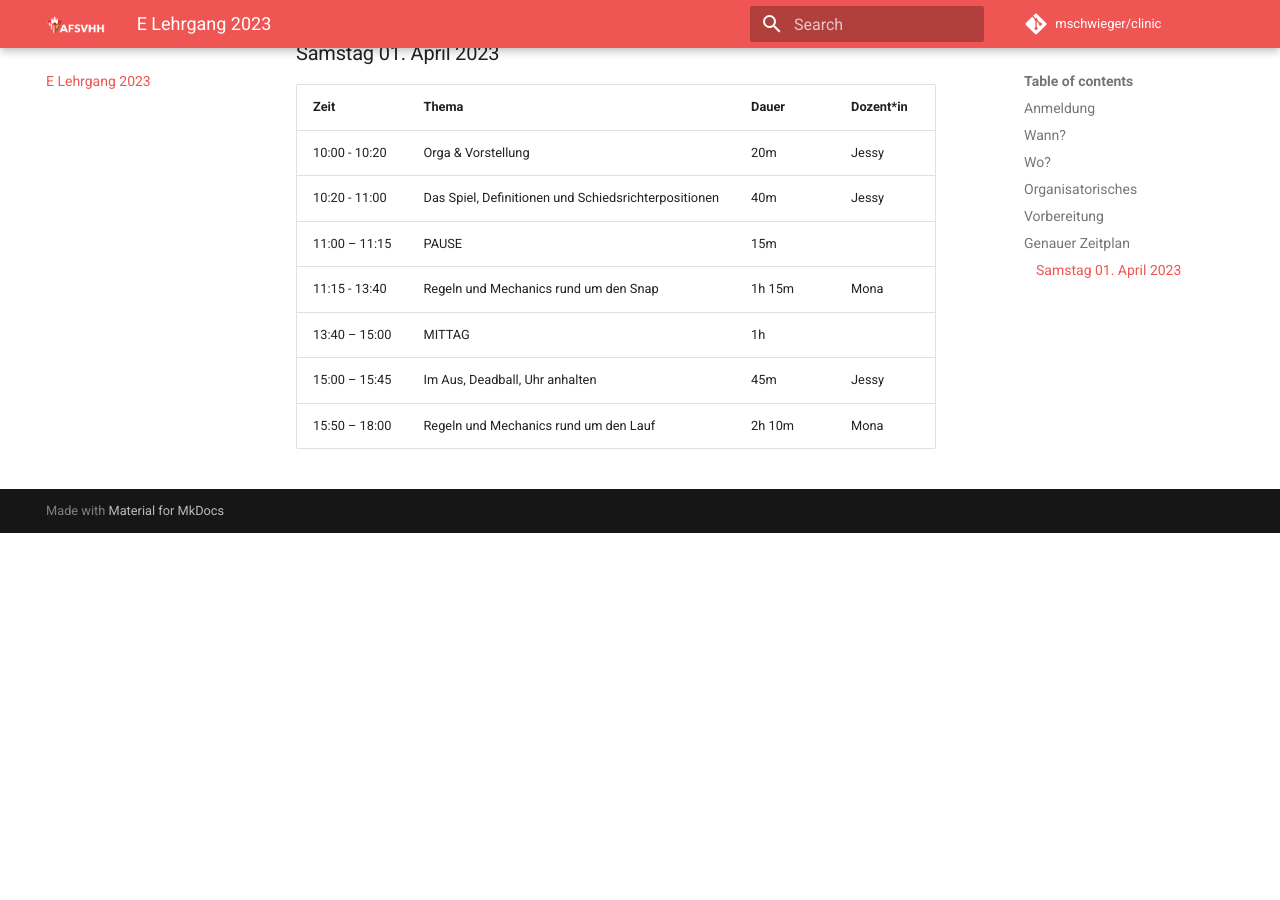
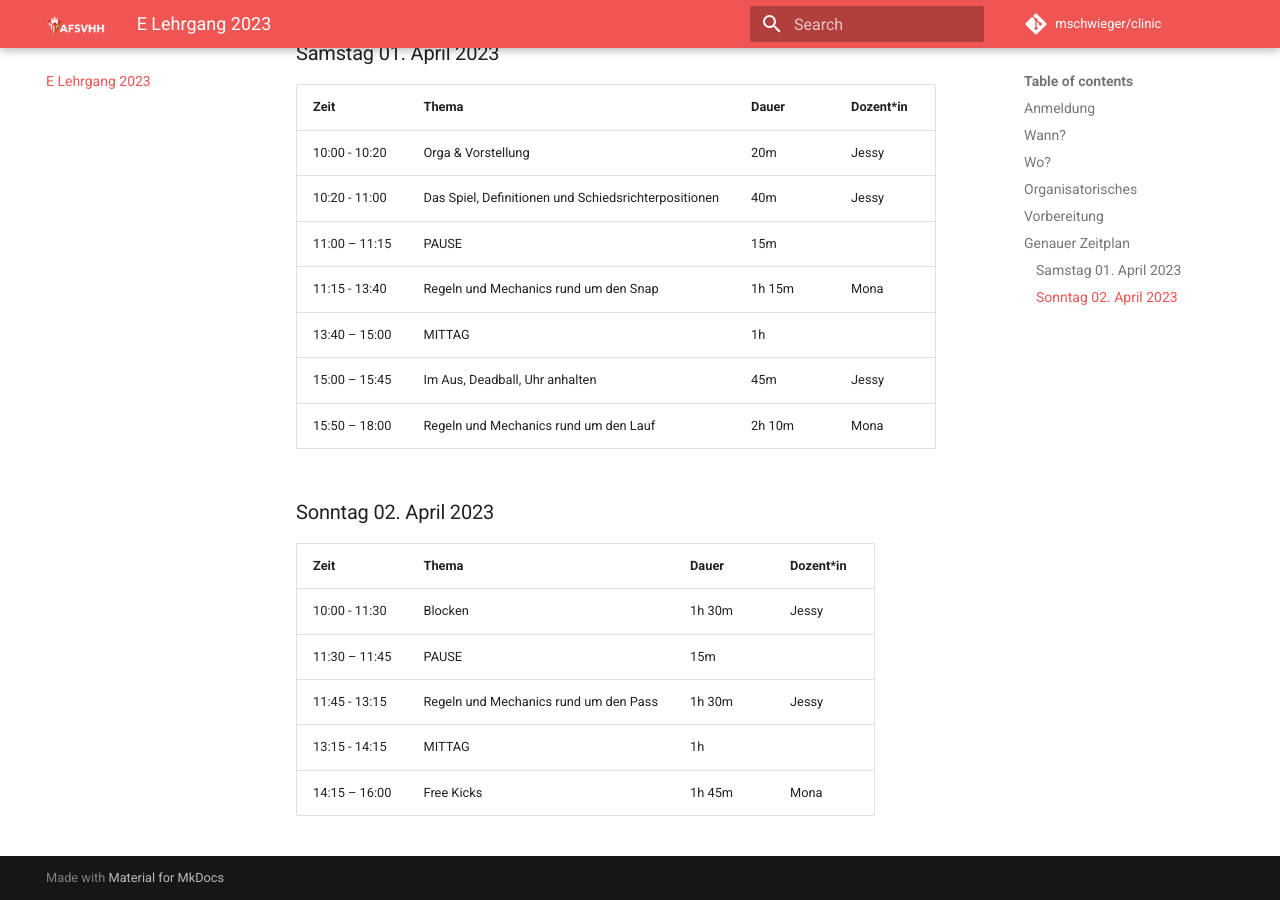
Before and after one commit to mschwieger/clinic, an MkDocs documentation site: the page built from docs/E.md, in a window 1280 px wide and 900 px high, scrolled down 1352 px. Built offline with MkDocs 1.6.1 and Material for MkDocs 9.7.7, drawn with Linux system fonts in a browser that asks for light colours; comment, search, counter and statistics services are not loaded; before the commit the page ends 1885 px from its top, so only the background shows below that.

Commit message:
Add Sunday to e-clinic

```diff
--- a/docs/E.md
+++ b/docs/E.md
@@ -47,3 +47,13 @@ Beachte bitte, dass du an allen 4 Terminen teilnehmen musst!
 | 13:40 – 15:00 | MITTAG                                               | 1h                    |           |
 | 15:00 – 15:45 | Im Aus, Deadball, Uhr anhalten                       | 45m                   | Jessy     |
 | 15:50 – 18:00 | Regeln und Mechanics rund um den Lauf                | 2h 10m                | Mona      |
+
+### Sonntag 02. April 2023
+
+| Zeit          | Thema                                 | Dauer  | Dozent*in |
+| ------------- | ------------------------------------- | ------ | --------- |
+| 10:00 - 11:30 | Blocken                               | 1h 30m | Jessy     |
+| 11:30 – 11:45 | PAUSE                                 | 15m    |           |
+| 11:45 - 13:15 | Regeln und Mechanics rund um den Pass | 1h 30m | Jessy     |
+| 13:15 - 14:15 | MITTAG                                | 1h     |           |
+| 14:15 – 16:00 | Free Kicks                            | 1h 45m | Mona      |
```
